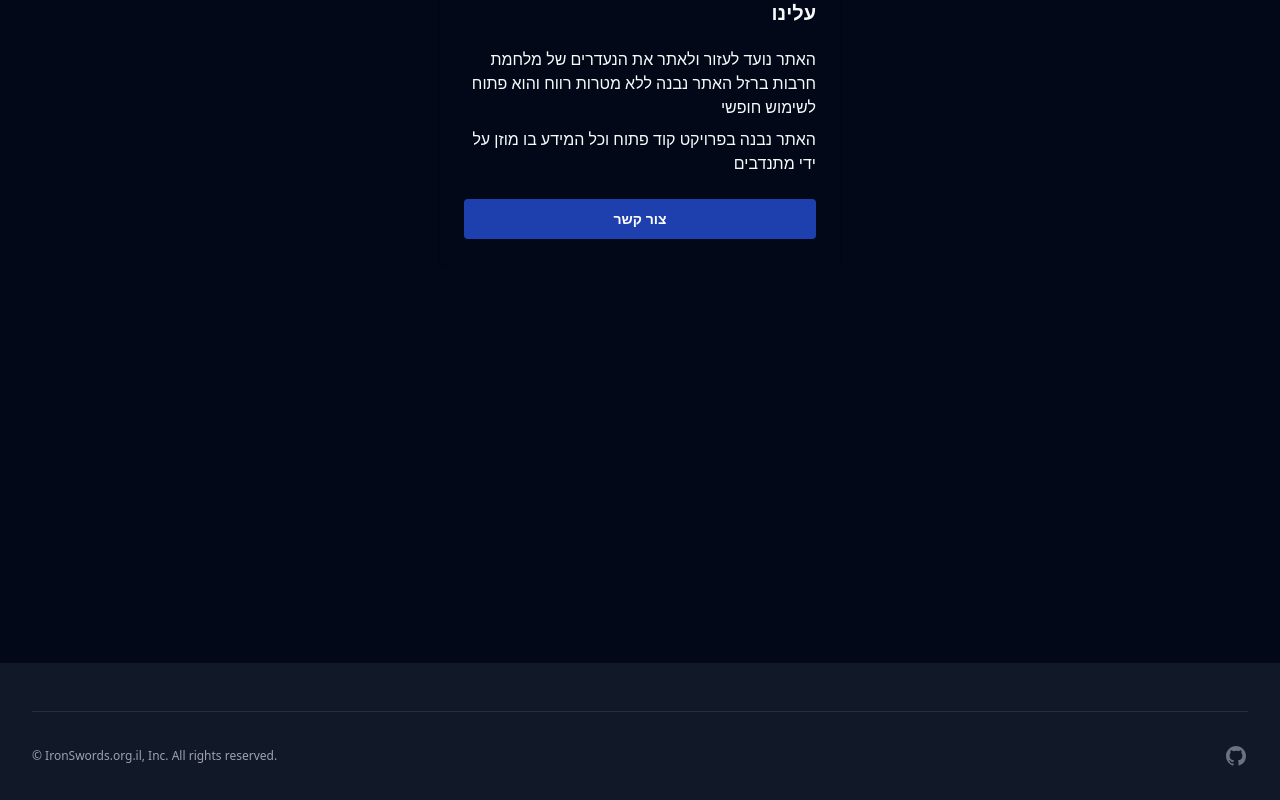
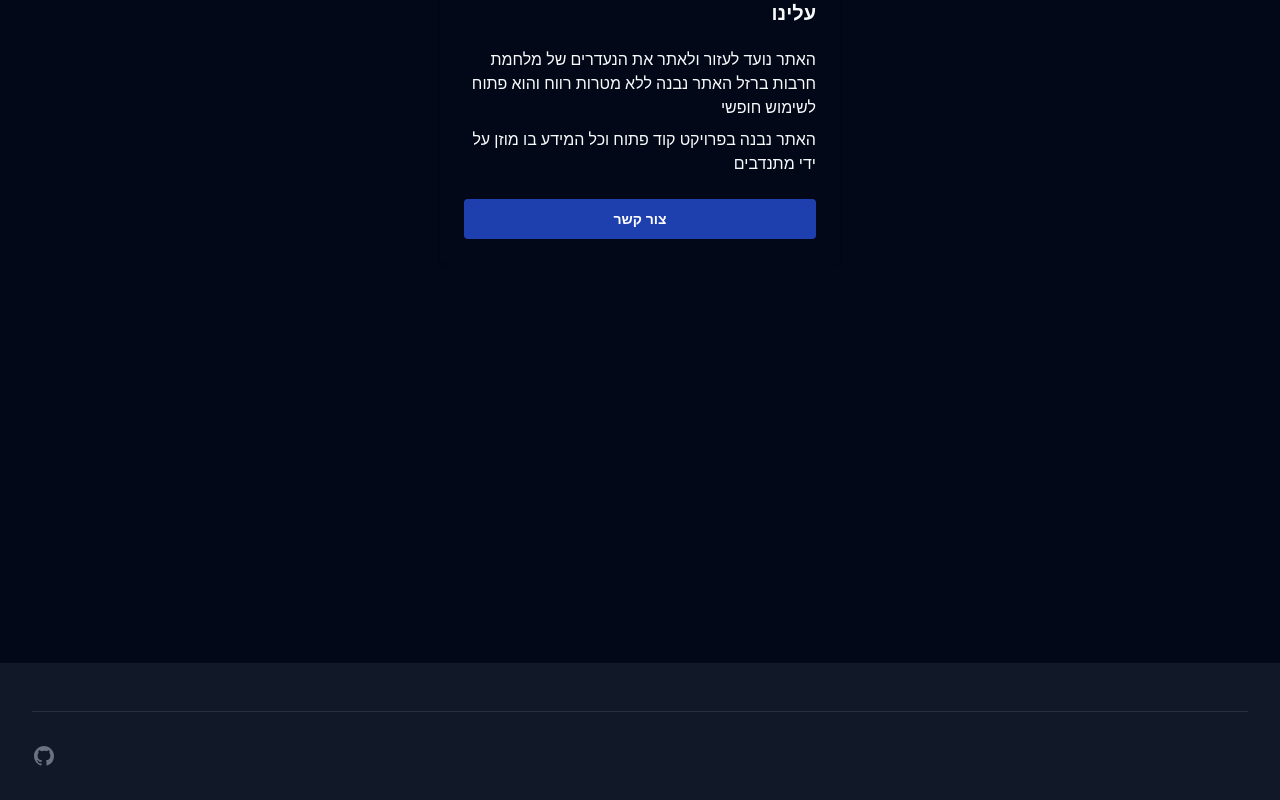
Before and after one commit to Eliran-dev/iron-swords-missing, a Next.js app: page /about in a window 1280 px wide. Shown: the part 225-1025 px from the top of the page. Built offline with nearby package versions, Linux system fonts and the light colour scheme.

Commit message:
fix: footer component

```diff
--- a/src/components/footer.tsx
+++ b/src/components/footer.tsx
@@ -1,21 +1,6 @@
 import * as vercel from "@/services/vercel";
+import Link from "next/link";
 
-const navigation = [
-
-    {
-        name: 'GitHub',
-        href: 'https://github.com/kaminskypavel/iron-swords-missing/',
-        icon: (props: any) => (
-            <svg fill="currentColor" viewBox="0 0 24 24" {...props}>
-                <path
-                    fillRule="evenodd"
-                    d="M12 2C6.477 2 2 6.484 2 12.017c0 4.425 2.865 8.18 6.839 9.504.5.092.682-.217.682-.483 0-.237-.008-.868-.013-1.703-2.782.605-3.369-1.343-3.369-1.343-.454-1.158-1.11-1.466-1.11-1.466-.908-.62.069-.608.069-.608 1.003.07 1.531 1.032 1.531 1.032.892 1.53 2.341 1.088 2.91.832.092-.647.35-1.088.636-1.338-2.22-.253-4.555-1.113-4.555-4.951 0-1.093.39-1.988 1.029-2.688-.103-.253-.446-1.272.098-2.65 0 0 .84-.27 2.75 1.026A9.564 9.564 0 0112 6.844c.85.004 1.705.115 2.504.337 1.909-1.296 2.747-1.027 2.747-1.027.546 1.379.202 2.398.1 2.651.64.7 1.028 1.595 1.028 2.688 0 3.848-2.339 4.695-4.566 4.943.359.309.678.92.678 1.855 0 1.338-.012 2.419-.012 2.747 0 .268.18.58.688.482A10.019 10.019 0 0022 12.017C22 6.484 17.522 2 12 2z"
-                    clipRule="evenodd"
-                />
-            </svg>
-        ),
-    },
-]
 
 export default async function Footer() {
 
@@ -26,26 +11,26 @@ export default async function Footer() {
             <h2 id="footer-heading" className="sr-only">
                 Footer
             </h2>
-            <div className="mx-auto max-w-7xl px-6 pb-8 pt-4 sm:pt-4 lg:px-8 lg:pt-4">
-                <div className="mt-8 border-t border-white/10 pt-8 md:flex md:items-center md:justify-between">
-                    <div className="flex space-x-6 md:order-2">
-                        {lastDeployedDate && lastDeployedTime && <span className="inline-flex items-center rounded-full bg-blue-700 px-2 py-1 text-xs font-medium text-white ring-1 ring-inset ring-indigo-700/10">
-                            עודכן לאחרונה ב : {lastDeployedTime} {lastDeployedDate}
-                        </span>}
+            <div className="mx-auto max-w-7xl px-6 pb-8 pt-4 sm:pt-4 lg:px-8 lg:pt-4 ">
+                <div className="mt-8 border-t border-white/10 pt-8 md:flex md:items-center md:justify-between ">
 
-                        {navigation.map((item) => (
-                            <a key={item.name} href={item.href} className="text-gray-500 hover:text-gray-400">
-                                <span className="sr-only">{item.name}</span>
-                                <item.icon className="h-6 w-6" aria-hidden="true" />
-                            </a>
-                        ))}
+                    <Link href="https://github.com/kaminskypavel/iron-swords-missing/" className="text-gray-500 hover:text-gray-400">
+                        <span className="sr-only">Github</span>
 
-                    </div>
+                        <svg fill="currentColor" viewBox="0 0 24 24" className="h-6 w-6" aria-hidden="true" >
+                            <path
+                                fillRule="evenodd"
+                                d="M12 2C6.477 2 2 6.484 2 12.017c0 4.425 2.865 8.18 6.839 9.504.5.092.682-.217.682-.483 0-.237-.008-.868-.013-1.703-2.782.605-3.369-1.343-3.369-1.343-.454-1.158-1.11-1.466-1.11-1.466-.908-.62.069-.608.069-.608 1.003.07 1.531 1.032 1.531 1.032.892 1.53 2.341 1.088 2.91.832.092-.647.35-1.088.636-1.338-2.22-.253-4.555-1.113-4.555-4.951 0-1.093.39-1.988 1.029-2.688-.103-.253-.446-1.272.098-2.65 0 0 .84-.27 2.75 1.026A9.564 9.564 0 0112 6.844c.85.004 1.705.115 2.504.337 1.909-1.296 2.747-1.027 2.747-1.027.546 1.379.202 2.398.1 2.651.64.7 1.028 1.595 1.028 2.688 0 3.848-2.339 4.695-4.566 4.943.359.309.678.92.678 1.855 0 1.338-.012 2.419-.012 2.747 0 .268.18.58.688.482A10.019 10.019 0 0022 12.017C22 6.484 17.522 2 12 2z"
+                                clipRule="evenodd"
+                            />
+                        </svg>
+                    </Link>
 
-                    <p className="mt-8 text-xs leading-5 text-gray-400 md:order-1 md:mt-0">
-                        &copy; IronSwords.org.il, Inc. All rights reserved.
+                    {lastDeployedDate && lastDeployedTime && <span className="inline-flex items-center rounded-full bg-blue-700 px-2 py-1 text-xs font-medium text-white ring-1 ring-inset ring-indigo-700/10">
+                        עודכן לאחרונה ב : {lastDeployedTime} {lastDeployedDate}
+                    </span>}
 
-                    </p>
+
                 </div>
             </div>
         </footer>
```
